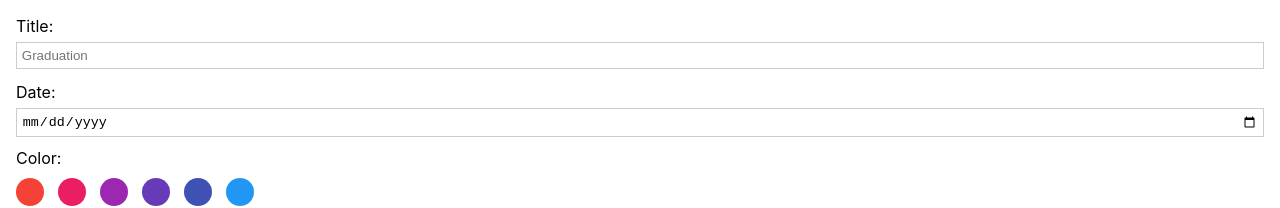
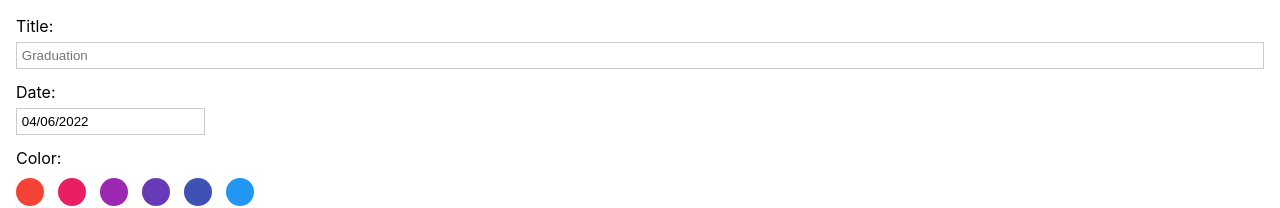
Before and after one commit to Alejandro1709/Countdown-App, a Next.js app: page / in a window 1280 px wide. Shown: the top 208 px of the page. Built offline with nearby package versions, Linux system fonts and the light colour scheme.

Commit message:
add date picker

```diff
--- a/components/CreateCard.js
+++ b/components/CreateCard.js
@@ -1,11 +1,14 @@
 import React, { useState } from 'react';
 import { CirclePicker } from 'react-color';
+import DatePicker from 'react-datepicker';
+import 'react-datepicker/dist/react-datepicker.css';
 import styles from '../styles/CreateCard.module.css';
 
 function CreateCard() {
   const [color, setColor] = useState('');
+  const [startDate, setStartDate] = useState(new Date());
 
-  const onChangeComplete = (color) => {
+  const onSwatchHover = (color) => {
     setColor(color);
   };
 
@@ -24,18 +27,24 @@ function CreateCard() {
           </div>
           <div className={styles.FormGroup}>
             <label htmlFor='date'>Date:</label>
-            <input type='date' name='date' id='date' />
+            <DatePicker
+              closeOnScroll={true}
+              selected={startDate}
+              onChange={(date) => setStartDate(date)}
+            />
           </div>
           <div className={styles.ColorGroup}>
             <label htmlFor='title'>Color:</label>
-            <CirclePicker onChangeComplete={onChangeComplete} />
+            <CirclePicker onSwatchHover={onSwatchHover} />
           </div>
           <div className={styles.FormGroup}>
             <label htmlFor='emoji'>Emoji:</label>
             <input type='text' name='emoji' id='emoji' />
           </div>
           <button
-            style={{ backgroundColor: color && color.hex }}
+            style={{
+              backgroundColor: color ? color.hex : '#46e97d',
+            }}
             className={styles.SubmitButton}
             type='submit'
           >
--- a/package.json
+++ b/package.json
@@ -13,6 +13,7 @@
     "next": "12.1.4",
     "react": "18.0.0",
     "react-color": "^2.19.3",
+    "react-datepicker": "^4.7.0",
     "react-dom": "18.0.0",
     "react-sortable-hoc": "^2.0.0"
   },
```
Also changed, not shown: 1 other file (tests, documents, lock files or other folders).
